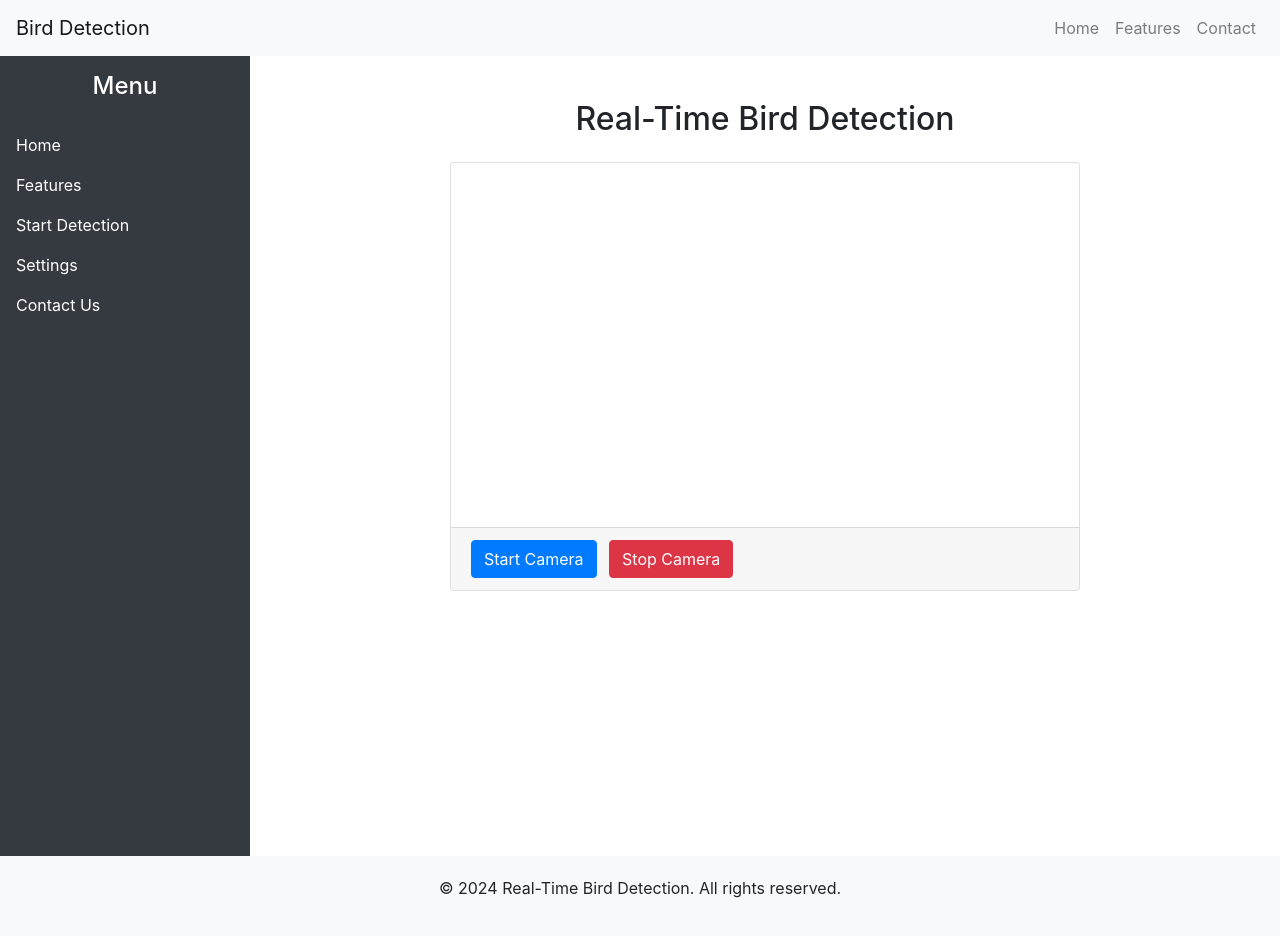
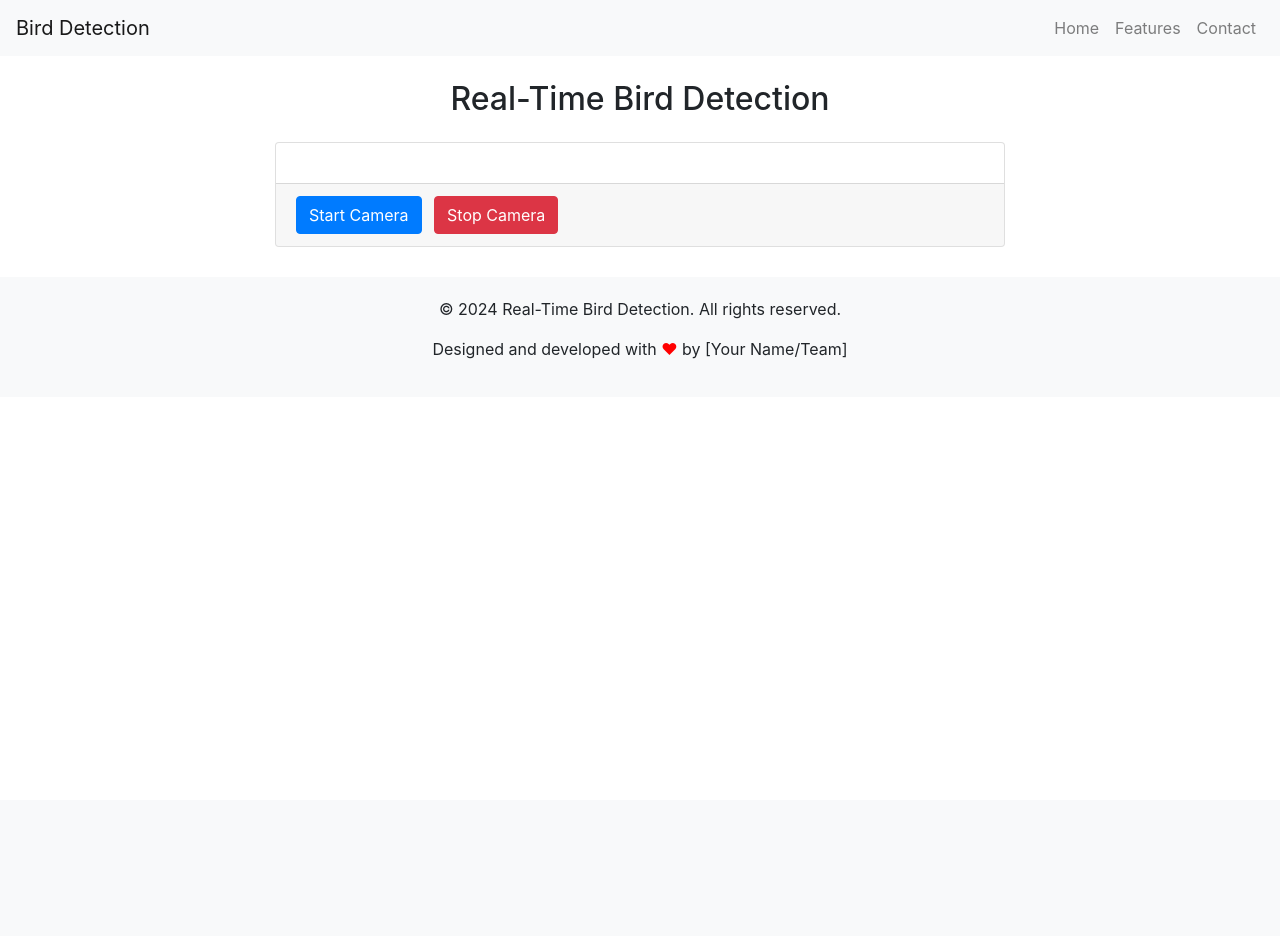
Before and after one commit to IGATAJOHN/flask_object_detection, a Flask app: page / in a window 1280 px wide. After the commit the page ends 359 px from the top, so only its background shows below. Run offline with Flask 3, Linux system fonts and the light colour scheme; some libraries are stand-ins or nearby versions.

Commit message:
Update index.html

```diff
--- a/templates/index.html
+++ b/templates/index.html
@@ -6,36 +6,17 @@
     <title>Real-Time Bird Detection</title>
     <link rel="stylesheet" href="https://stackpath.bootstrapcdn.com/bootstrap/4.5.2/css/bootstrap.min.css">
     <style>
-        body {
-            display: flex;
-            min-height: 100vh;
-            flex-direction: column;
+        #video {
+            display: none; /* Hide the video element */
         }
-        #wrapper {
-            display: flex;
-            flex: 1;
-        }
-        #sidebar {
-            width: 250px;
-            background-color: #343a40;
-            color: white;
-            flex-shrink: 0;
-            height: 100vh;
-        }
-        #sidebar .nav-link {
-            color: white;
-        }
-        #sidebar .nav-link:hover {
-            background-color: #495057;
-        }
-        #main-content {
-            flex-grow: 1;
-            padding: 20px;
+        #processed_frame {
+            display: none; /* Hide initially */
         }
         footer {
             background-color: #f8f9fa;
             padding: 20px 0;
             text-align: center;
+            margin-top: 30px;
         }
     </style>
 </head>
@@ -61,32 +42,7 @@
         </div>
     </nav>
 
-    <!-- Wrapper for Sidebar and Main Content -->
-    <div id="wrapper">
-        <!-- Sidebar -->
-        <div id="sidebar">
-            <h4 class="text-center py-3">Menu</h4>
-            <ul class="nav flex-column">
-                <li class="nav-item">
-                    <a class="nav-link" href="#home">Home</a>
-                </li>
-                <li class="nav-item">
-                    <a class="nav-link" href="#features">Features</a>
-                </li>
-                <li class="nav-item">
-                    <a class="nav-link" href="#detection">Start Detection</a>
-                </li>
-                <li class="nav-item">
-                    <a class="nav-link" href="#settings">Settings</a>
-                </li>
-                <li class="nav-item">
-                    <a class="nav-link" href="#contact">Contact Us</a>
-                </li>
-            </ul>
-        </div>
-
     <!-- Main Content -->
-        <div id="main-content">
     <div class="container mt-4">
         <h2 class="text-center mb-4">Real-Time Bird Detection</h2>
         <div class="row justify-content-center">
@@ -105,14 +61,12 @@
             </div>
         </div>
     </div>
-        </div>
-    </div>
 
     <!-- Footer -->
     <footer>
         <div class="container">
             <p>&copy; 2024 Real-Time Bird Detection. All rights reserved.</p>
-
+            <p>Designed and developed with <span style="color: red;">&hearts;</span> by [Your Name/Team]</p>
         </div>
     </footer>
 
@@ -132,8 +86,7 @@
                     stream = mediaStream;
                     video.srcObject = mediaStream;
                     video.play();
-                video.style.display = 'block'; // Show the video feed
-                processedFrame.style.display = 'none'; // Hide the processed frame initially
+                    processedFrame.style.display = 'block'; // Show the processed frame
                     captureFrame();
                 })
                 .catch(function(err) {
@@ -146,7 +99,6 @@
                 stream.getTracks().forEach(track => track.stop());
             }
             video.srcObject = null;
-        video.style.display = 'none'; // Hide the video feed
             processedFrame.style.display = 'none'; // Hide the processed frame
         };
 
@@ -166,15 +118,12 @@
                     .then(data => {
                         var url = URL.createObjectURL(data);
                         processedFrame.src = url;
-                    processedFrame.style.display = 'block'; // Show the processed frame
-                    video.style.display = 'none'; // Hide the video feed
-                    setTimeout(captureFrame, 100); // Capture the next frame
+                        setTimeout(captureFrame, 100);  // Capture next frame
                     })
                     .catch(error => console.error('Error:', error));
                 }, 'image/jpeg');
             }
         }
     </script>
-
 </body>
 </html>
```
Lines whose indentation alone changed are shown as unchanged.
